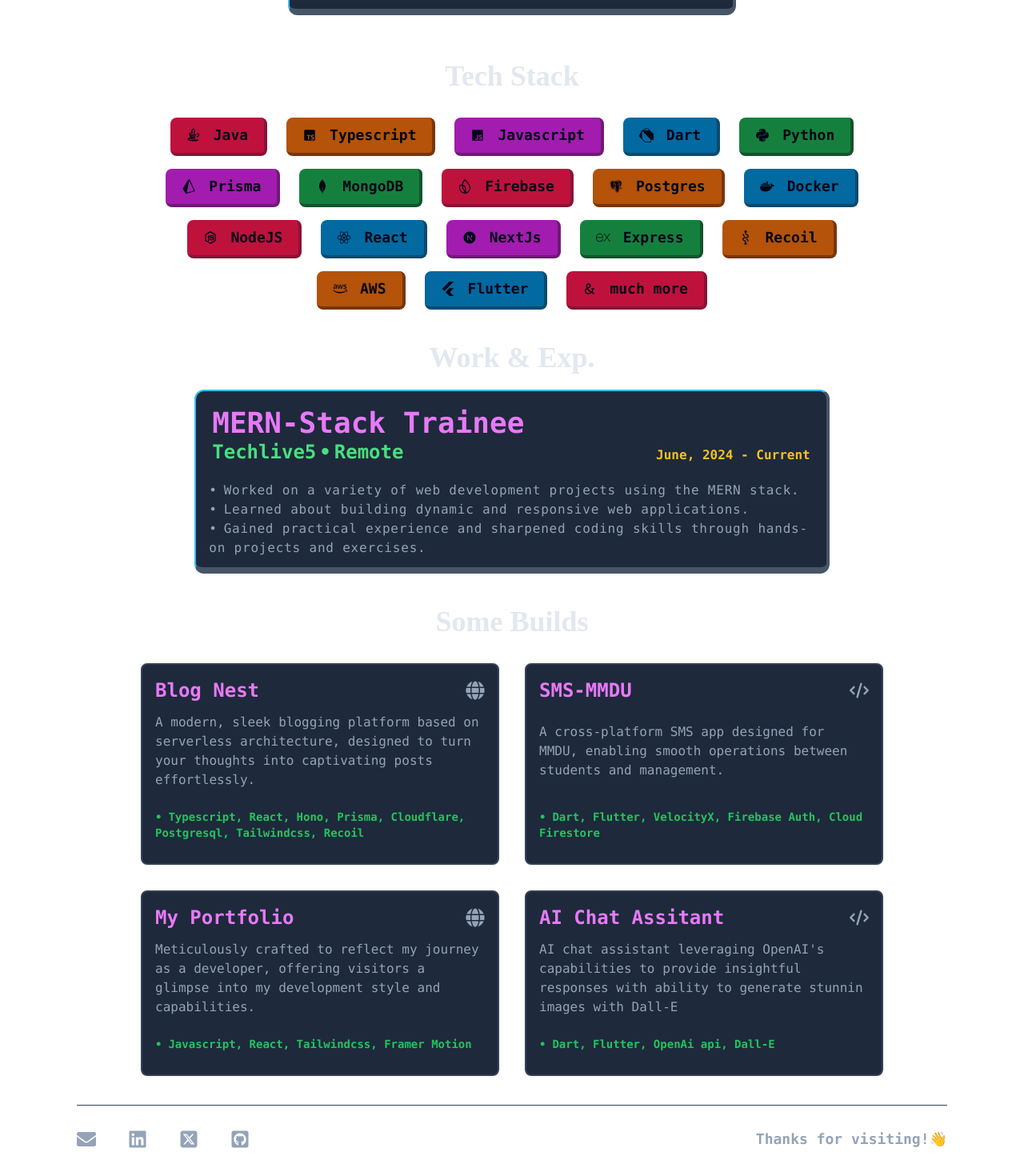
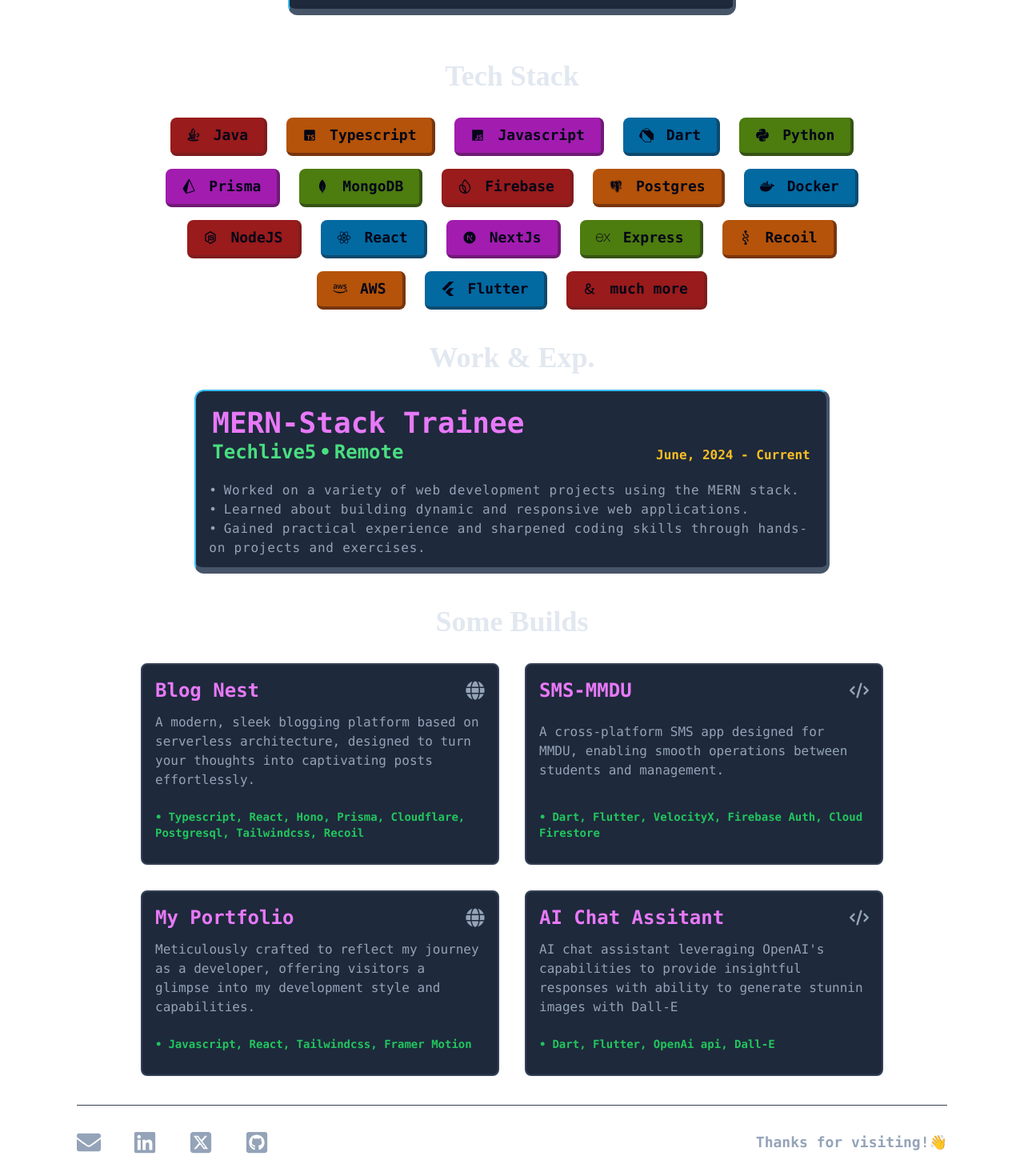
Before and after one commit to adityarawat45/My_Portfolio, a React (Vite) app: page / in a window 1280 px wide. Shown: the part 857-2327 px from the top of the page at 80% size. Built offline with nearby package versions, Linux system fonts and the light colour scheme; a web font is replaced by a local one.

Commit message:
changed a bunch of things in UI

```diff
--- a/src/components/About.jsx
+++ b/src/components/About.jsx
@@ -22,7 +22,7 @@ const About = () => {
       </div>
     </div>
     {/* //skills */}
-     <div className="mt-7 md:mt-14 flex flex-col justify-center px-1.5 items-center">
+     <div className="mt-7 md:mt-14 flex flex-col justify-center px-4 items-center">
       <motion.div className="mb-3 md:mb-6 font-tiny5 text-2xl md:text-4xl font-bold cursor-pointer text-slate-200" initial={{ scale: 1 }}
                     whileHover={{ scale: 1.1 }}
                     transition={{ type: "spring", stiffness: 200 }}>Tech Stack</motion.div>
--- a/src/components/Footer.jsx
+++ b/src/components/Footer.jsx
@@ -8,24 +8,24 @@ const Footer = () => {
   return (<footer className='px-4 md:px-24'>
      <div className='border-t border-slate-700'>
         <div className='mt-3 md:mt-5 md:mb-4 md:px-0 flex flex-col md:flex-row justify-center md:justify-between items-center'>
-            <div className= 'flex flex-row justify-between items-center gap-10 text-slate-400 text-xs'>
-              <motion.a href='mailto:rawataditya193@gmail.com' className='inline-block relative text-lg md:text-2xl' initial={{ scale: 1 }}
+            <div className= 'flex flex-row justify-between items-center gap-10 text-slate-400'>
+              <motion.a href='mailto:rawataditya193@gmail.com' className='inline-block relative  md:text-3xl text-2xl' initial={{ scale: 1 }}
               whileHover={{ scale: 1.1 }}
               transition={{ type: "spring", stiffness: 200 }}> <FaEnvelope /></motion.a>
-              <motion.a href='https://www.linkedin.com/in/aditya-rawat-231511249' className='inline-block md:text-2xl relative text-lg' initial={{ scale: 1 }}
+              <motion.a href='https://www.linkedin.com/in/aditya-rawat-231511249' className='inline-block md:text-3xl text-2xl relative' initial={{ scale: 1 }}
               whileHover={{ scale: 1.1 }}
               transition={{ type: "spring", stiffness: 200 }}> <FaLinkedin /></motion.a>
-              <motion.a href='https://x.com/adityarawat45?' className='inline-block relative  md:text-2xl text-lg' initial={{ scale: 1 }}
+              <motion.a href='https://x.com/adityarawat45?' className='inline-block relative  md:text-3xl text-2xl ' initial={{ scale: 1 }}
               whileHover={{ scale: 1.1 }}
               transition={{ type: "spring", stiffness: 200 }}><FaSquareXTwitter /></motion.a>
-              <motion.a href="https://github.com/adityarawat45" className="inline-block md:text-2xl relative text-lg "
+              <motion.a href="https://github.com/adityarawat45" className="inline-block text-2xl md:text-3xl relative "
               initial={{ scale: 1 }}
               whileHover={{ scale: 1.1 }}
               transition={{ type: "spring", stiffness: 200 }}>
               <FaGithubSquare></FaGithubSquare>
               </motion.a>
             </div>
-            <div className='text-xs md:text-lg mt-2 mb-2 font-semibold font-mono text-slate-400'>Thanks for visiting!👋</div>
+            <div className='text-sm md:text-lg mt-3 mb-3 font-semibold font-mono text-slate-400'>Thanks for visiting!👋</div>
         </div>
      </div>
   </footer>
--- a/src/components/Projects.jsx
+++ b/src/components/Projects.jsx
@@ -16,7 +16,7 @@ const Projects = () => {
           {/* All Projects */}
           <ProjectCard title={"Blog Nest"} desc={"A modern, sleek blogging platform based on serverless architecture, designed to turn your thoughts into captivating posts effortlessly."} link={"https://blognest-beta.vercel.app/"} stack={"Typescript, React, Hono, Prisma, Cloudflare, Postgresql, Tailwindcss, Recoil"} icon={<FaGlobe />} ></ProjectCard>
           <ProjectCard title={"SMS-MMDU"} desc={"A cross-platform SMS app designed for MMDU, enabling smooth operations between students and management."} link={"https://github.com/adityarawat45/Student-Management-System.git"} stack={"Dart, Flutter, VelocityX, Firebase Auth, Cloud Firestore"} icon={<FaCode />} ></ProjectCard>
-          <ProjectCard title={"My Portfolio"} desc={"Meticulously crafted to reflect my journey as a developer, offering visitors a glimpse into my development style and capabilities."} link={"https://adityadev-beta.vercel.app/"} stack={"Javascript, React, Tailwindcss, Framer Motion"} icon={<FaGlobe />} ></ProjectCard>
+          <ProjectCard title={"My Portfolio"} desc={"Meticulously crafted to reflect my journey as a developer, offering visitors a glimpse into my development style and capabilities."} link={"https://devxaditya.vercel.app/"} stack={"Javascript, React, Tailwindcss, Framer Motion"} icon={<FaGlobe />} ></ProjectCard>
           <ProjectCard title={"AI Chat Assitant"} desc={"AI chat assistant leveraging OpenAI's capabilities to provide insightful responses with ability to generate stunnin images with Dall-E"} link={"https://github.com/adityarawat45/Virtual_Chat_Assistant.git"} stack={"Dart, Flutter, OpenAi api, Dall-E"} icon={<FaCode />} ></ProjectCard>
       </div>
     </div>
--- a/src/components/SkillBox.jsx
+++ b/src/components/SkillBox.jsx
@@ -3,35 +3,35 @@ import React from 'react'
 export const Box = ({text,img}) => {
   return (
     <div className={`py-1 px-2.5 md:py-2 md:px-5 w-fit bg-sky-700 border-r-4 border-b-4 border-sky-900 rounded-b-lg rounded-r-lg rounded-t-lg rounded-l-lg`}>
-       <div className='flex flex-row justify-evenly gap-1 md:gap-4 items-center text-sm md:text-lg  font-semibold md:font-bold font-mono text-slate-950'><div>{img}</div> <div>{text}</div> </div>
+       <div className='flex flex-row justify-evenly gap-1 md:gap-4 items-center text-sm md:text-lg  font-bold font-mono text-slate-950'><div>{img}</div> <div>{text}</div> </div>
     </div>
   )
 }
 export const Box2 = ({text,img}) => {
   return (
     <div className={`py-1 px-2.5 md:py-2 md:px-5  w-fit bg-amber-700 border-r-4 border-b-4 border-amber-900 rounded-b-lg rounded-r-lg rounded-t-lg rounded-l-lg`}>
-       <div className='flex flex-row justify-evenly gap-1 md:gap-4 items-center text-sm md:text-lg  font-semibold md:font-bold font-mono  text-slate-950'><div>{img}</div> <div>{text}</div> </div>
+       <div className='flex flex-row justify-evenly gap-1 md:gap-4 items-center text-sm md:text-lg  font-bold font-mono  text-slate-950'><div>{img}</div> <div>{text}</div> </div>
     </div>
   )
 }
 export const Box3 = ({text,img}) => {
   return (
-    <div className={`py-1 px-2.5 md:py-2 md:px-5 w-fit bg-green-700 border-r-4 border-b-4 border-green-900 rounded-b-lg rounded-tr-md rounded-t-lg rounded-l-lg`}>
-       <div className='flex flex-row justify-evenly gap-1 md:gap-4 items-center text-sm md:text-lg  font-semibold md:font-bold font-mono  text-slate-950'><div>{img}</div> <div>{text}</div> </div>
+    <div className={`py-1 px-2.5 md:py-2 md:px-5 w-fit bg-lime-700 border-r-4 border-b-4 border-lime-900 rounded-b-lg rounded-tr-md rounded-t-lg rounded-l-lg`}>
+       <div className='flex flex-row justify-evenly gap-1 md:gap-4 items-center text-sm md:text-lg font-bold font-mono  text-slate-950'><div>{img}</div> <div>{text}</div> </div>
     </div>
   )
 }
 export const Box4 = ({text,img}) => {
   return (
-    <div className={`py-1 px-2.5 md:py-2 md:px-5 w-fit bg-rose-700 border-r-4 border-b-4 border-rose-900 rounded-b-lg rounded-r-lg rounded-t-lg rounded-l-lg`}>
-       <div className='flex flex-row justify-evenly gap-1 md:gap-4 items-center text-sm md:text-lg  font-semibold md:font-bold font-mono  text-slate-950'><div>{img}</div> <div>{text}</div> </div>
+    <div className={`py-1 px-2.5 md:py-2 md:px-5 w-fit bg-red-800 border-r-4 border-b-4 border-red-900 rounded-b-lg rounded-r-lg rounded-t-lg rounded-l-lg`}>
+       <div className='flex flex-row justify-evenly gap-1 md:gap-4 items-center text-sm md:text-lg  font-bold font-mono  text-slate-950'><div>{img}</div> <div>{text}</div> </div>
     </div>
   )
 }
 export const Box5 = ({text,img}) => {
   return (
     <div className={`py-1 px-2.5 md:py-2 md:px-5 w-fit bg-fuchsia-700 border-r-4 border-b-4 border-fuchsia-900 rounded-b-lg rounded-r-lg rounded-t-lg rounded-l-lg`}>
-       <div className='flex flex-row justify-evenly gap-1 md:gap-4 items-center text-sm md:text-lg  font-semibold md:font-bold font-mono text-slate-950'><div>{img}</div> <div>{text}</div> </div>
+       <div className='flex flex-row justify-evenly gap-1 md:gap-4 items-center text-sm md:text-lg  font-bold font-mono text-slate-950'><div>{img}</div> <div>{text}</div> </div>
     </div>
   )
 }
```
